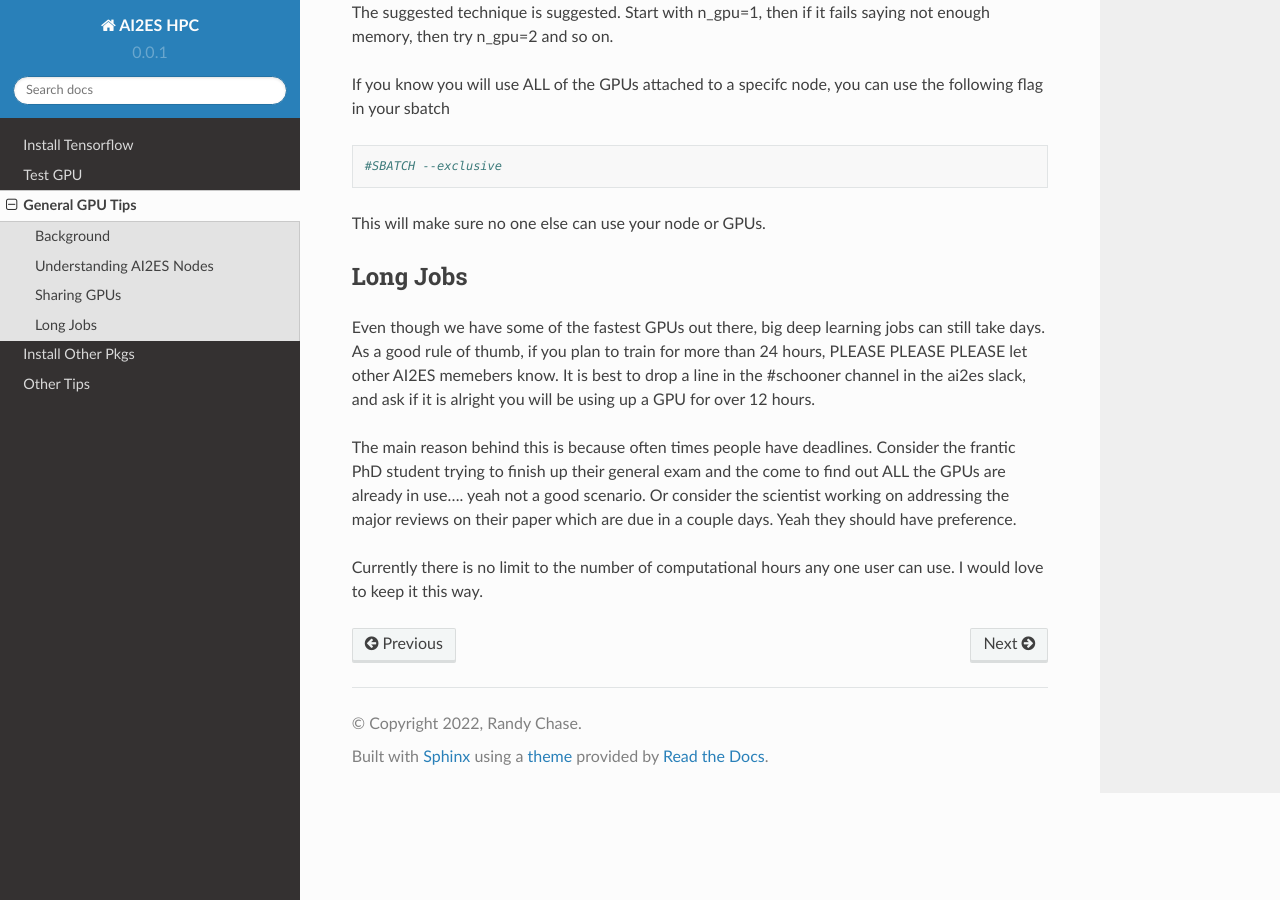
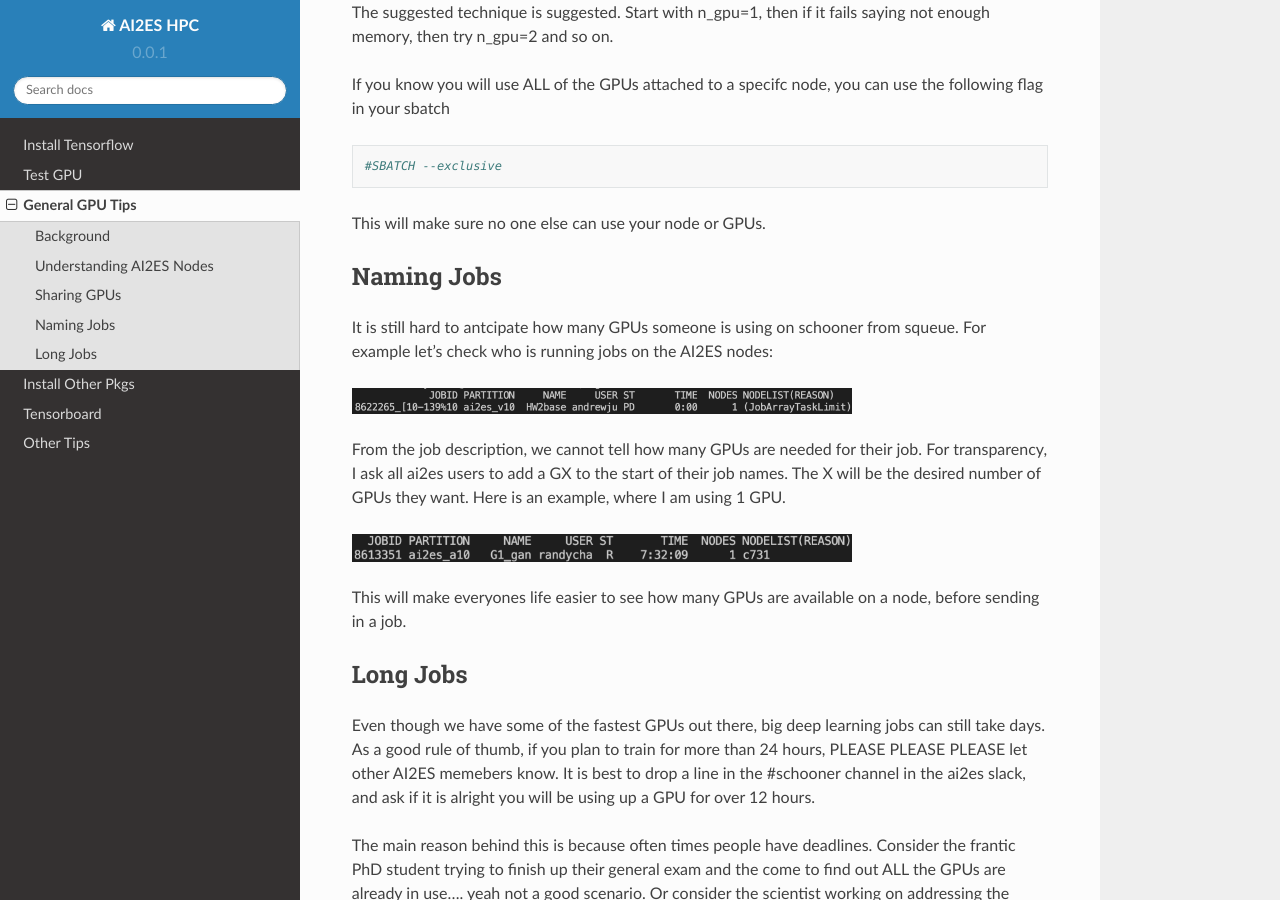
Before and after one commit to dopplerchase/ai2es_schooner_hpc, a Sphinx documentation site: the page built from docs/source/general_gpu.rst, in a window 1280 px wide and 900 px high, scrolled down 1925 px. Built offline with Sphinx 7.4.7 and the Read the Docs theme 2.0.0, drawn with Linux system fonts in a browser that asks for light colours.

```diff
--- a/docs/source/general_gpu.rst
+++ b/docs/source/general_gpu.rst
@@ -100,6 +100,24 @@ If you know you will use ALL of the GPUs attached to a specifc node, you can use
 
 This will make sure no one else can use your node or GPUs.
 
++++++++++++
+Naming Jobs
++++++++++++
+
+It is still hard to antcipate how many GPUs someone is using on schooner from squeue. For example let's check
+who is running jobs on the AI2ES nodes:
+
+.. image:: images/squeue_example.png
+   :width: 500
+
+From the job description, we cannot tell how many GPUs are needed for their job. For transparency, I ask
+all ai2es users to add a GX to the start of their job names. The X will be the desired number of GPUs they want.
+Here is an example, where I am using 1 GPU.
+
+.. image:: images/squeue_example_2.png
+   :width: 500
+
+This will make everyones life easier to see how many GPUs are available on a node, before sending in a job.
 
 ++++++++++
 Long Jobs
--- a/docs/source/index.rst
+++ b/docs/source/index.rst
@@ -35,4 +35,5 @@ Contents
    test_gpu
    general_gpu
    install_other_pkgs
+   tensorboard
    other_tips
--- a/docs/source/install_tensorflow.rst
+++ b/docs/source/install_tensorflow.rst
@@ -60,7 +60,8 @@ Double check it worked.
 
 After running the command bash, you should see the word ‘base’ like this:
 
-IMAGE
+.. image:: images/base_console.png
+   :width: 300
 
 Now we want to install mamba, a much faster package solver than conda.
 
--- a/docs/source/other_tips.rst
+++ b/docs/source/other_tips.rst
@@ -43,3 +43,7 @@ but can be cumbersome to edit files right from the terminal. If you are looking
 user interface, I suggest the use of `VS code <https://code.visualstudio.com>`_. The only thing you need to install is the extension called
 Remote SSH. That will allow you to ssh right into schooner, navigate directories with clicks, and also
 save by just doing cmd+s (or cntl +s on windows). Here is a screenshot from my session:
+
+.. image:: images/vs_code_example.png
+   :align: center
+   :width: 600
```
Also changed, not shown: docs/source/tensorboard.rst (added, +130 -0 lines), docs/source/images/base_console.png (added), docs/source/images/boardaddress.png (added), docs/source/images/boardnodata.png (added), docs/source/images/findnode.png (added), docs/source/images/squeue_example.png (added), docs/source/images/squeue_example_2.png (added), docs/source/images/tensorboard.gif (added), docs/source/images/vs_code_example.png (added), 3 other files.
